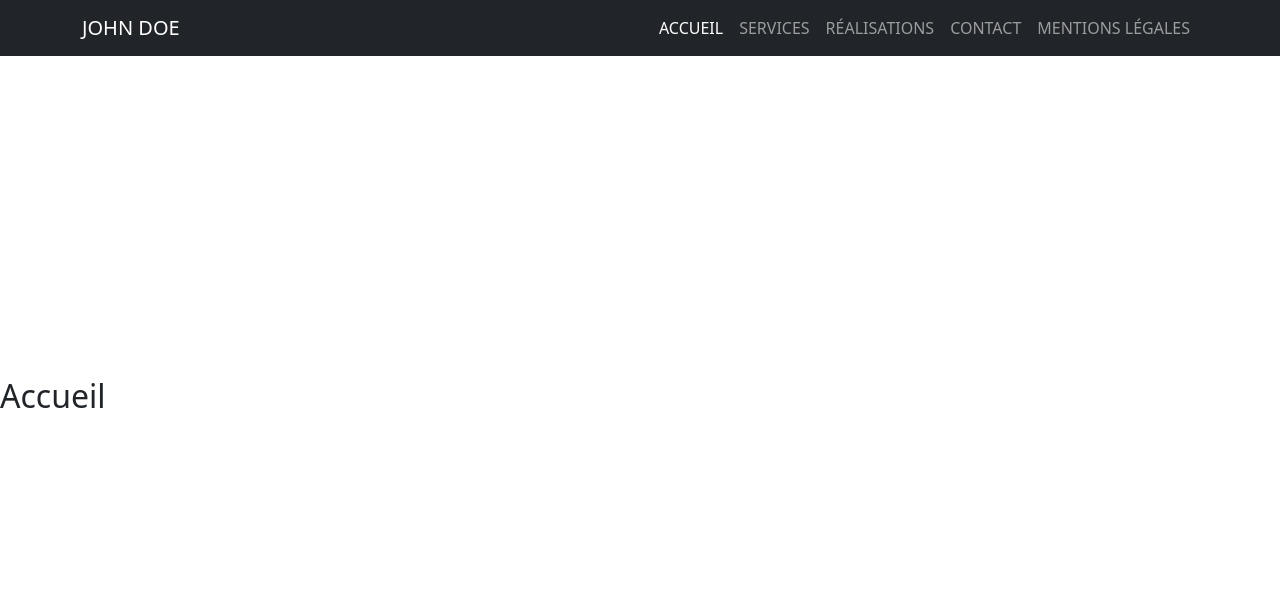
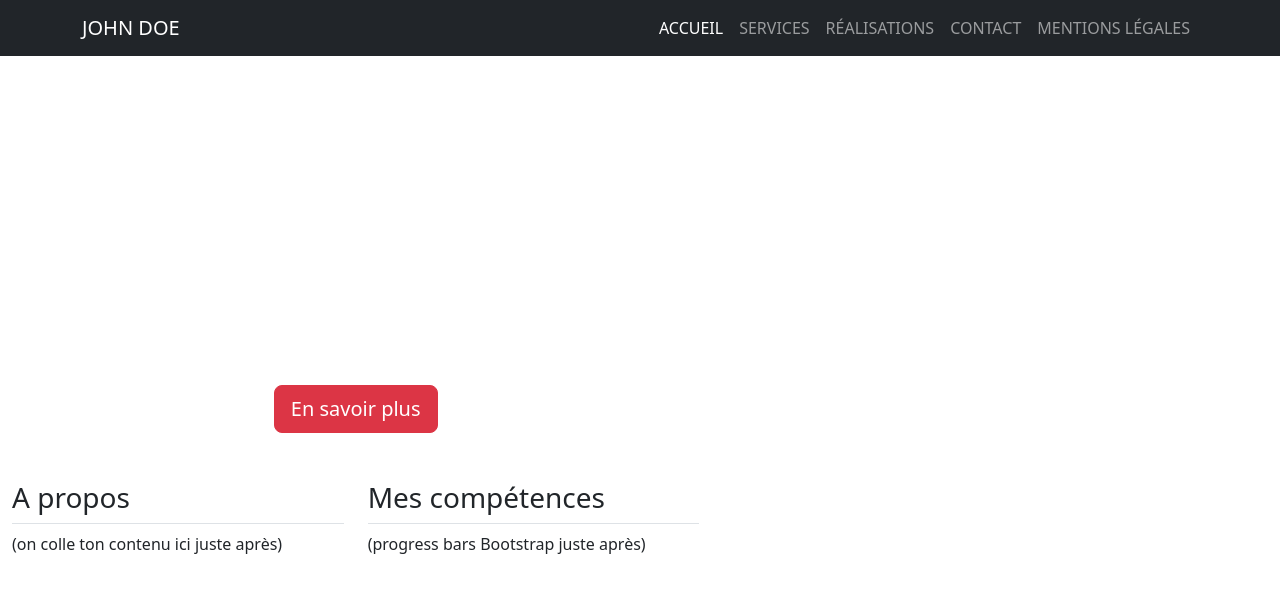
Before and after one commit to obistafff/portfolio-react, a React (Vite) app: page / in a window 1280 px wide. Shown: the top 592 px of the page. Built offline with nearby package versions, Linux system fonts and the light colour scheme.

Commit message:
Feat: add footer component and structure

```diff
--- a/src/App.jsx
+++ b/src/App.jsx
@@ -1,14 +1,28 @@
-import { BrowserRouter, Routes, Route } from "react-router-dom"
-import Header from "./components/Header"
-import Home from "./pages/Home"
+import { BrowserRouter, Routes, Route } from "react-router-dom";
+import Header from "./components/Header";
+import Footer from "./components/Footer";
+import Home from "./pages/Home";
+import Services from "./pages/Services";
+import Portfolio from "./pages/Portfolio";
+import Contact from "./pages/Contact";
+import Legal from "./pages/Legal";
 
 export default function App() {
   return (
     <BrowserRouter>
       <Header />
-      <Routes>
-        <Route path="/" element={<Home />} />
-      </Routes>
+
+      <main style={{ paddingTop: "56px" }}>
+        <Routes>
+          <Route path="/" element={<Home />} />
+          <Route path="/services" element={<Services />} />
+          <Route path="/portfolio" element={<Portfolio />} />
+          <Route path="/contact" element={<Contact />} />
+          <Route path="/mentions-legales" element={<Legal />} />
+        </Routes>
+      </main>
+
+      <Footer />
     </BrowserRouter>
-  )
+  );
 }
--- /dev/null
+++ b/src/pages/Contact.jsx
@@ -0,0 +1,7 @@
+export default function Contact() {
+  return (
+    <div className="container py-5">
+      <h1>Contact</h1>
+    </div>
+  );
+}
--- a/src/pages/Home.jsx
+++ b/src/pages/Home.jsx
@@ -1,3 +1,38 @@
 export default function Home() {
-  return <h2>Accueil</h2>
+  return (
+    <>
+      {/* HERO */}
+      <section className="hero-section d-flex align-items-center">
+        <div className="container text-center text-white">
+          <h1 className="display-4 fw-bold mb-2">Bonjour, je suis John Doe</h1>
+          <h2 className="h3 fw-semibold mb-4">Développeur web full stack</h2>
+
+          <button type="button" className="btn btn-danger btn-lg">
+            En savoir plus
+          </button>
+        </div>
+      </section>
+
+      {/* SECTION A PROPOS + COMPETENCES (on la fait juste après) */}
+      <section className="py-5">
+        <div className="container">
+          <div className="row g-4">
+            <div className="col-12 col-lg-6">
+              <h3 className="border-bottom pb-2">A propos</h3>
+              <p className="mb-0">
+                (on colle ton contenu ici juste après)
+              </p>
+            </div>
+
+            <div className="col-12 col-lg-6">
+              <h3 className="border-bottom pb-2">Mes compétences</h3>
+              <p className="mb-0">
+                (progress bars Bootstrap juste après)
+              </p>
+            </div>
+          </div>
+        </div>
+      </section>
+    </>
+  );
 }
--- /dev/null
+++ b/src/pages/Legal.jsx
@@ -0,0 +1,7 @@
+export default function Legal() {
+  return (
+    <div className="container py-5">
+      <h1>Mentions légales</h1>
+    </div>
+  );
+}
--- /dev/null
+++ b/src/pages/Portfolio.jsx
@@ -0,0 +1,7 @@
+export default function Portfolio() {
+  return (
+    <div className="container py-5">
+      <h1>Portfolio</h1>
+    </div>
+  );
+}
--- /dev/null
+++ b/src/pages/Services.jsx
@@ -0,0 +1,7 @@
+export default function Services() {
+  return (
+    <div className="container py-5">
+      <h1>Services</h1>
+    </div>
+  );
+}
```
